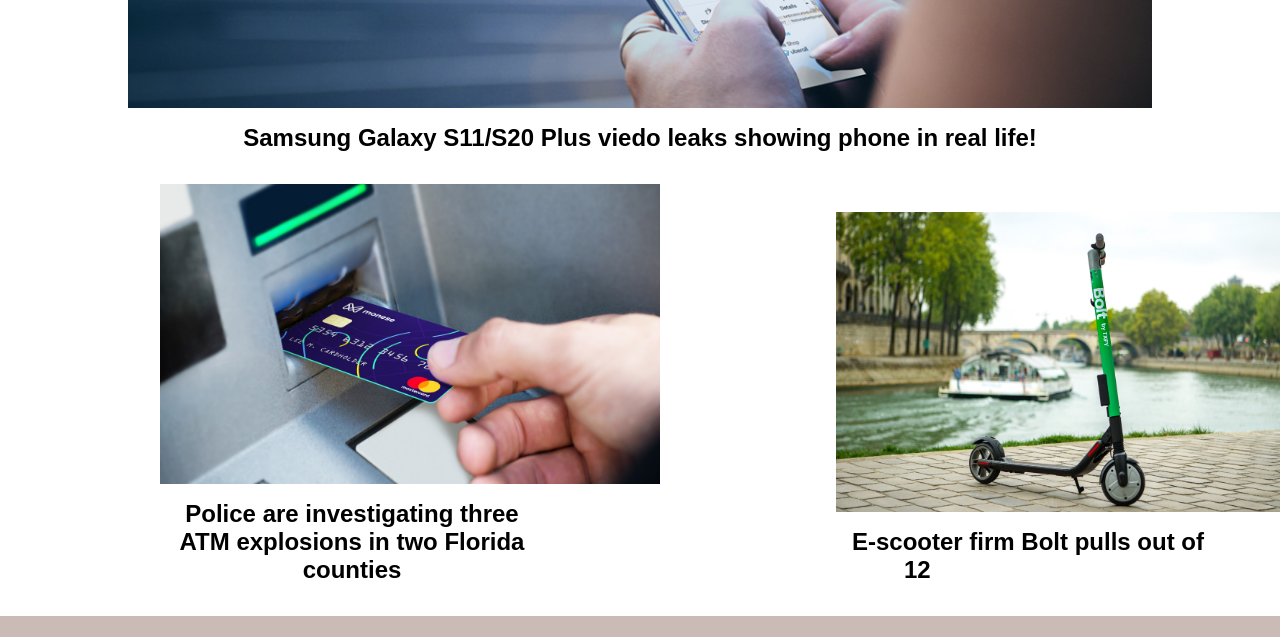
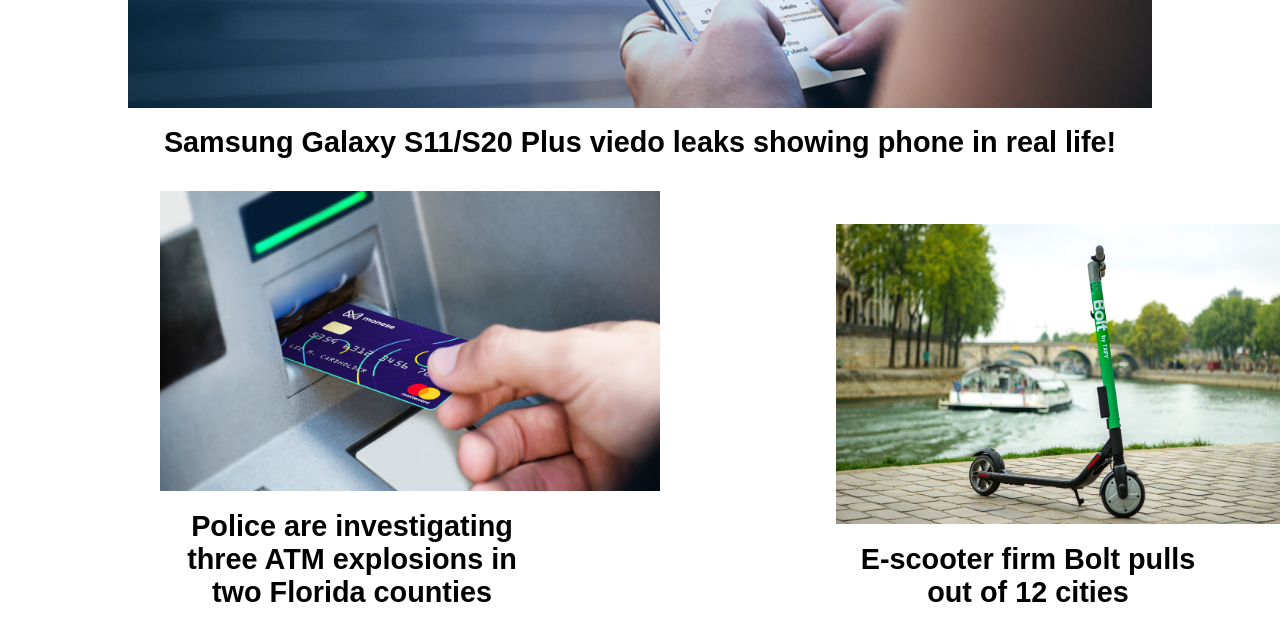
Before and after one commit to hutyra-beniamin/CFLMS-BeniaminH-CodeReview-01, a plain HTML site: page index.html in a window 1280 px wide. Shown: the part 1060-1697 px from the top of the page. Drawn offline with Linux system fonts and the light colour scheme.

Commit message:
changes in styling

```diff
--- a/index.html
+++ b/index.html
@@ -41,7 +41,7 @@
 					</div>
 					<div id="second" class="container2">
 						<img class="scooter" src="img/Taxify-Scooters.jpg" alt="">
-						<h3>E-scooter firm Bolt pulls out of 12 <span class="trick">lorem ipsum lorem</span> </h3>
+						<h3>E-scooter firm Bolt pulls out of 12 cities  </h3>
 					</div>
 
 		</div>
--- a/style.css
+++ b/style.css
@@ -86,7 +86,7 @@ li a {
 
 h3 {
 	font-family:sans-serif;
-	font-size:1.5em;
+	font-size:1.8em;
 	margin-top:0.5em;
 	text-align:center;
 }
@@ -109,10 +109,7 @@ h3 {
 }
 
 
-.trick {
-	visibility: hidden;
-}
-/* i know i shouldn`t but it works :D */
+
 
 div > #first {
 	padding-left:10em;
@@ -120,6 +117,7 @@ div > #first {
 
 div > #second {
 	padding-left:18em;
+
 
 }
 
```
